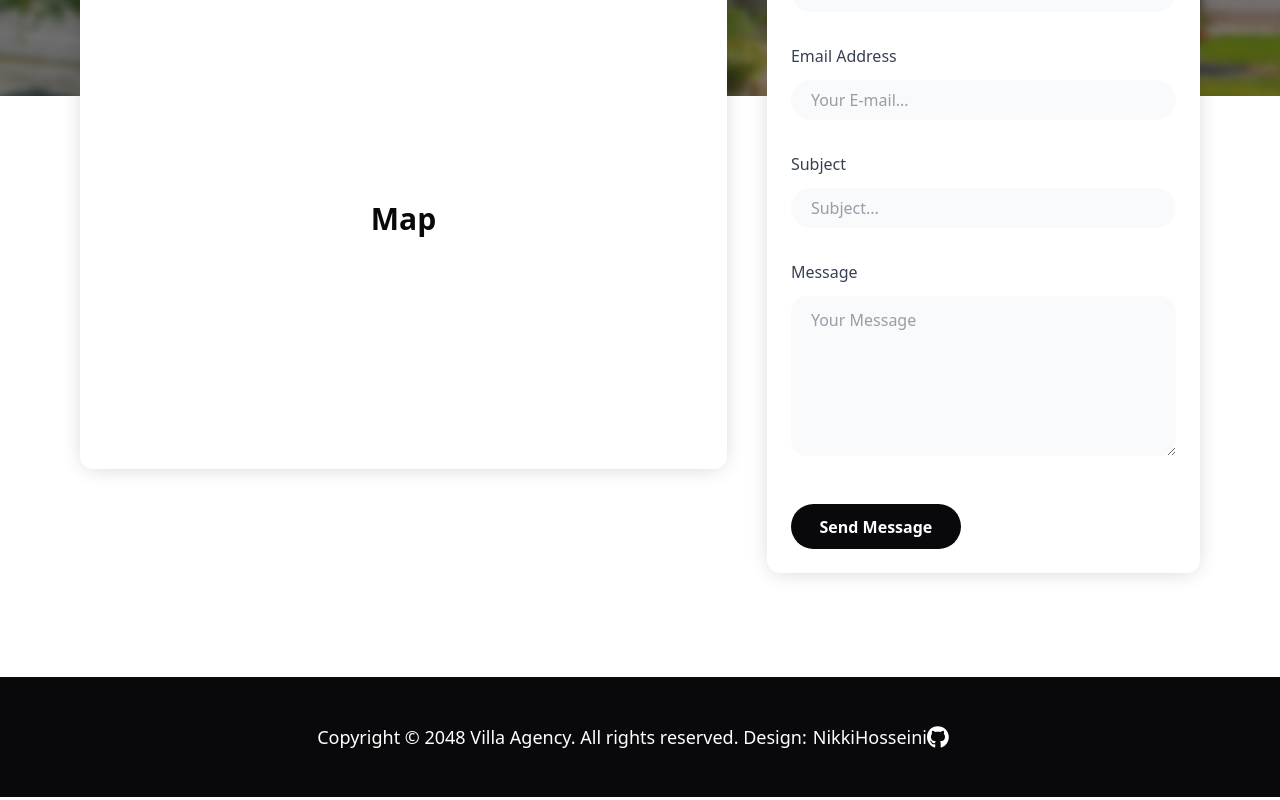
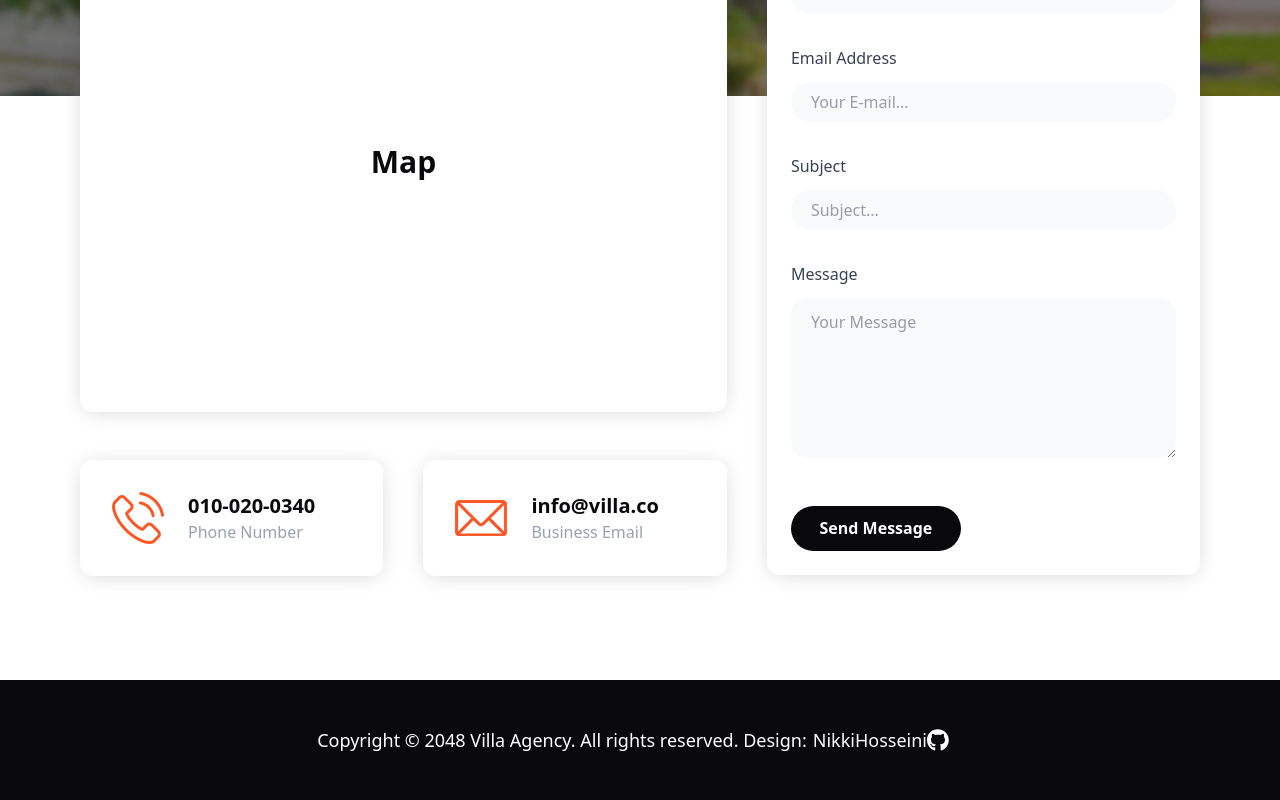
Before and after one commit to Nikkihosseini/Villa-agency, a React (Vite) app: page / in a window 1280 px wide. Shown: the part 6269-7069 px from the top of the page. Built offline with nearby package versions, Linux system fonts and the light colour scheme.

Commit message:
add ContactInfo component

```diff
--- /dev/null
+++ b/src/Components/ContactUs/ContactInfo.jsx
@@ -0,0 +1,24 @@
+
+
+export default function ContactInfo(){
+    return(
+        <>
+            <div className='flex lg:flex-row flex-col items-center justify-between gap-y-8 lg:gap-x-10'>
+                <div className='flex items-center text-start w-full lg:w-1/2 gap-x-6 shadow-normal rounded-[0.8rem] p-8 bg-white'>
+                    <img src="./public/images/icon/phone-icon.png" alt="phone-icon"/>
+                    <div className='flex flex-col'>
+                        <span className='font-bold text-base sm:text-lg xl:text-xl'>010-020-0340</span>
+                        <span className='text-gray-400'>Phone Number</span>
+                    </div>
+                </div>
+                <div className='flex items-center text-start w-full lg:w-1/2 gap-x-6 shadow-normal rounded-[0.8rem] p-8 bg-white '>
+                    <img src="./public/images/icon/email-icon.png" alt="phone-icon"/>
+                    <div className='flex flex-col'>
+                        <span className='font-bold text-base sm:text-lg xl:text-xl'>info@villa.co</span>
+                        <span className='text-gray-400'>Business Email</span>
+                    </div>
+                </div>
+            </div>
+        </>
+    )
+}
--- a/src/Components/ContactUs/ContactUsHome.jsx
+++ b/src/Components/ContactUs/ContactUsHome.jsx
@@ -1,4 +1,5 @@
 import ContactForm from './ContactForm.jsx';
+import ContactInfo from './ContactInfo.jsx'
 
 
 export default function ContactUsHome(){
@@ -17,6 +18,7 @@ export default function ContactUsHome(){
                     <div className='flex lg:flex-row flex-col items-center justify-between w-full gap-x-10 2xl:gap-x-12'>
                         <div className='h-full w-full lg:w-[60%]'>
                             <div className='h-125 w-full bg-white rounded-[0.8rem] shadow-normal font-bold flex items-center justify-center text-3xl mb-8 lg:mb-12'>Map</div>
+                            <ContactInfo/>
                         </div>
                        <ContactForm/>
                     </div>
```
